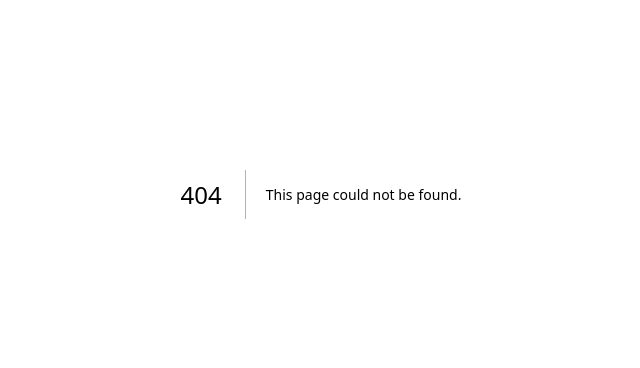
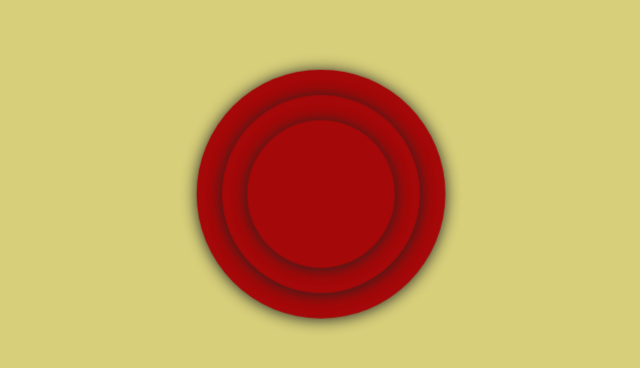
Before and after one commit to devdutt6/manabu-css, a Next.js app: page /circles in a window 1280 px wide. Before the commit this address had no page. Shown: the part 206-574 px from the top of the page, without its empty margins (319-959 px from the left). Built offline with nearby package versions, Linux system fonts and the light colour scheme.

Commit message:
loading screen

```diff
--- /dev/null
+++ b/pages/circles.js
@@ -0,0 +1,28 @@
+import { useEffect } from "react";
+import styles from "../styles/Circles.module.css";
+
+export default () => {
+
+  useEffect(() => {
+    let parentEle = document.querySelector(`.${styles.parent}`);
+
+    parentEle.addEventListener('click', () => {
+      let animated = document.querySelectorAll(`.${styles.circleani}`);
+      // console.log(animated);
+      animated.forEach(el => {
+        el.classList.remove(`${styles.circleani}`)
+      });
+    })
+  }, [])
+
+  return(<>
+    <div className={styles.parent}>
+      <div className={`${styles.circle1} ${styles.circleani}`}>
+        <div className={`${styles.circle2} ${styles.circleani}`}>
+          <div className={`${styles.circle3} ${styles.circleani}`}>
+          </div>
+        </div>
+      </div>
+    </div>
+  </>)
+}
--- /dev/null
+++ b/styles/Circles.module.css
@@ -0,0 +1,52 @@
+.parent{
+  width: 100vw;
+  height: 100vh;
+  background-color: rgb(215, 207, 122);
+  display: flex;
+  justify-content: center;
+  align-items: center;
+}
+
+.circle1{
+  width: 250px;
+  height: 250px;
+  background-color: rgb(164, 8, 8);
+  box-shadow: 0px 1px 15px rgb(36, 35, 35);
+  border-radius: 50%;
+  display: flex;
+  justify-content: center;
+  align-items: center;
+}
+.circle2{
+  width: 200px;
+  height: 200px;
+  background-color: rgb(164, 8, 8);
+  box-shadow: 0px 1px 15px rgb(36, 35, 35);
+  border-radius: 50%;
+  display: flex;
+  justify-content: center;
+  align-items: center;
+}
+.circle3{
+  width: 150px;
+  height: 150px;
+  background-color: rgb(164, 8, 8);
+  box-shadow: 0px 1px 15px rgb(36, 35, 35);
+  border-radius: 50%;
+}
+
+.circleani{
+  animation: skale 2s linear infinite;
+}
+
+@keyframes skale {
+  0%{
+    transform: scale(1, 1);
+  }
+  50%{
+    transform: scale(0.75, 0.75);
+  }
+  100%{
+    transform: scale(1, 1);
+  }
+}
```
Also changed, not shown: pages/rotate.js (renamed from pages/circle.js).
